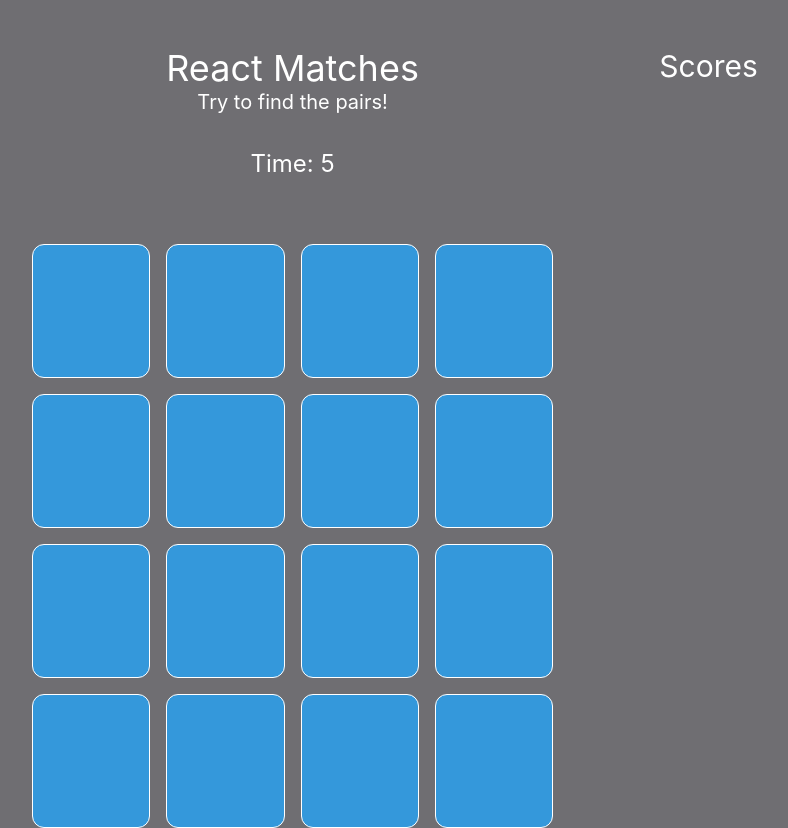
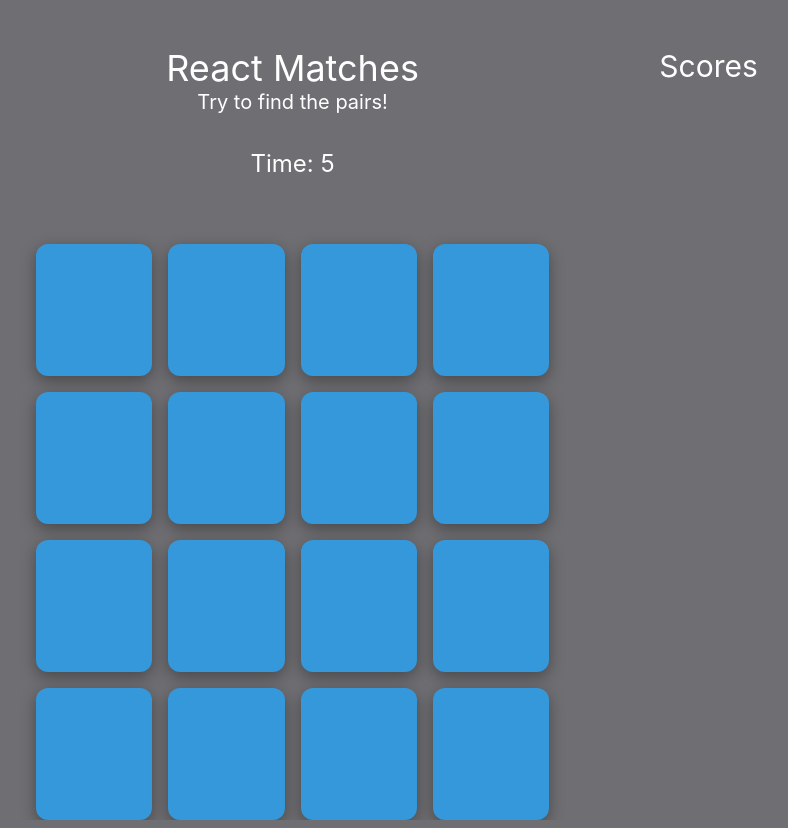
Before and after one commit to cw417/mern-matches, a React (Create React App) app in the folder client/: page / in a window 1280 px wide. Shown: the whole page, without its empty margins (287-1075 px from the left). Built offline with nearby package versions, Linux system fonts and the light colour scheme.

Commit message:
Update styling: shadows in place of borders

```diff
--- a/client/src/App.css
+++ b/client/src/App.css
@@ -16,7 +16,6 @@ html {
 
 .selected {
   @apply rounded-xl p-12 text-3xl font-bold;
-  border: 1px solid #fff;
   transition: all 0.3s;
   background-color: #FFF36D;
   color: #474f49;
@@ -29,7 +28,6 @@ html {
 
 .unselected {
   @apply rounded-xl p-12 text-3xl font-bold;
-  border: 1px solid #fff;
   transition: all 0.3s;
   background-color: #3498db;
   color: #3498db;
@@ -39,3 +37,7 @@ html {
   border-radius: 0;
   background-color: var(--button-blue-hover);
 }
+
+.shadow {
+  box-shadow: rgba(0, 0, 0, 0.35) 0px 5px 15px;
+}
--- a/client/src/components/Square.js
+++ b/client/src/components/Square.js
@@ -12,7 +12,7 @@ export default function Square({ square, matches, toggleSelected }) {
 
   return (
     <div
-      className={selectedClass}
+      className={`shadow ${selectedClass}`}
       onClick={handleClick}
       style={{opacity: display}}
     ><span style={{opacity: textOpacity}}>{`${square.i}`}</span></div>
```
